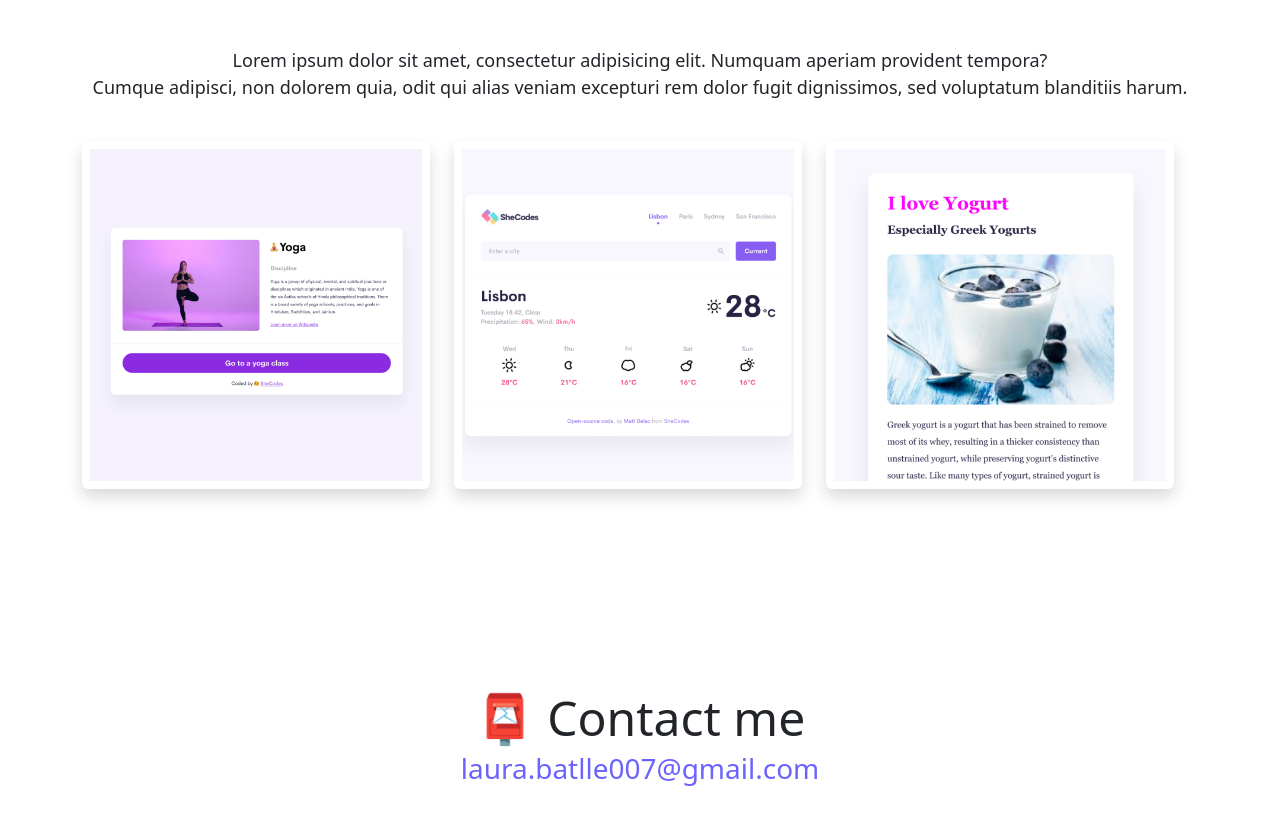
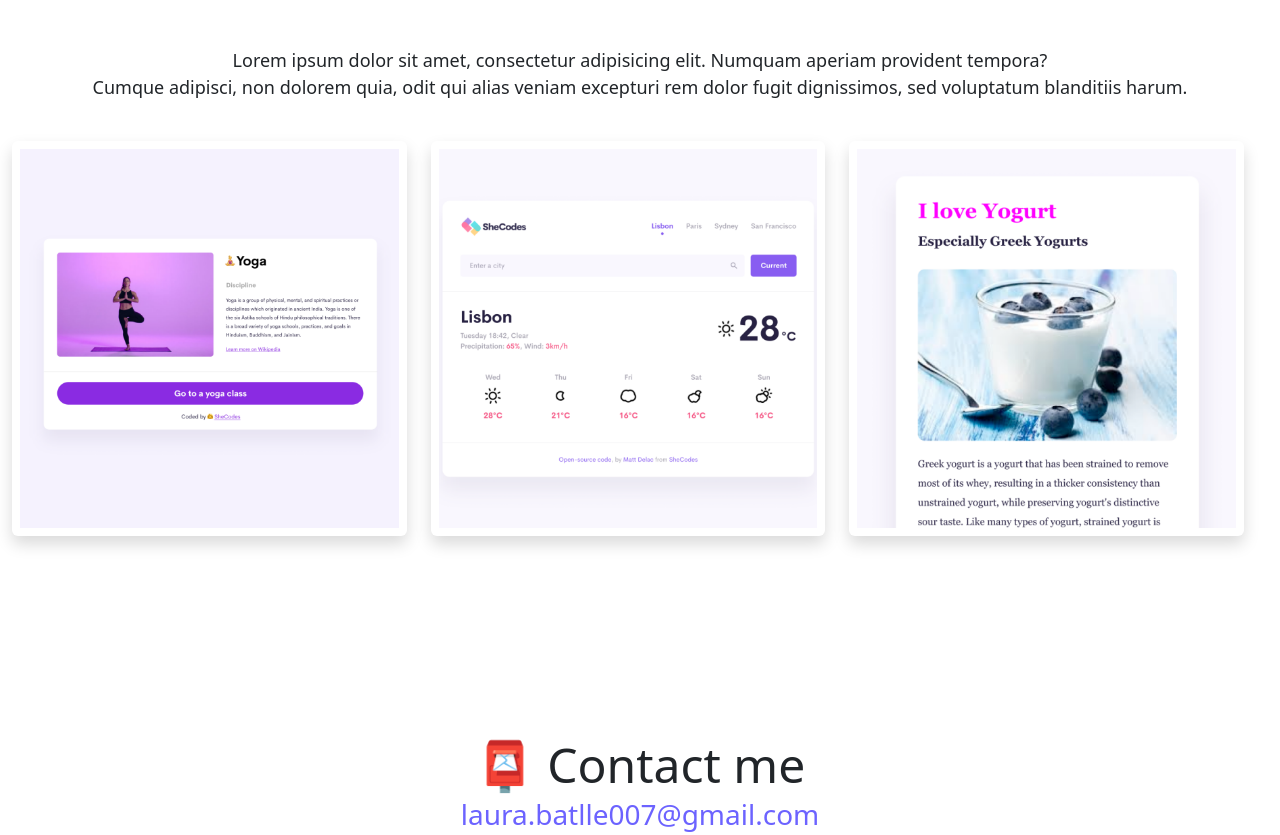
Before and after one commit to laurabatlle/portfolio-Laura-Batlle, a website: page about.html in a window 1280 px wide. Shown: the part 247-1082 px from the top of the page. Before the commit the page ends 1036 px from the top, so only its background shows below. Drawn offline with nearby package versions, Linux system fonts and the light colour scheme.

Commit message:
changed contact link

```diff
--- a/about.html
+++ b/about.html
@@ -95,7 +95,7 @@
         </div>
       </div>
     </div>
-    <div class="contact-info">
+    <div class="contact-info" id="contact">
       <h2>📮 Contact me</h2>
       <a href="mailto:[email]" class="email-link" title="mail-to link">
         laura.batlle007@gmail.com
--- a/style.css
+++ b/style.css
@@ -93,7 +93,7 @@ p {
   display: block;
   margin-right: auto;
   margin-left: auto;
-  width: 100%;
+  max-width: 100%;
   margin-bottom: 30px;
 }
 
```
